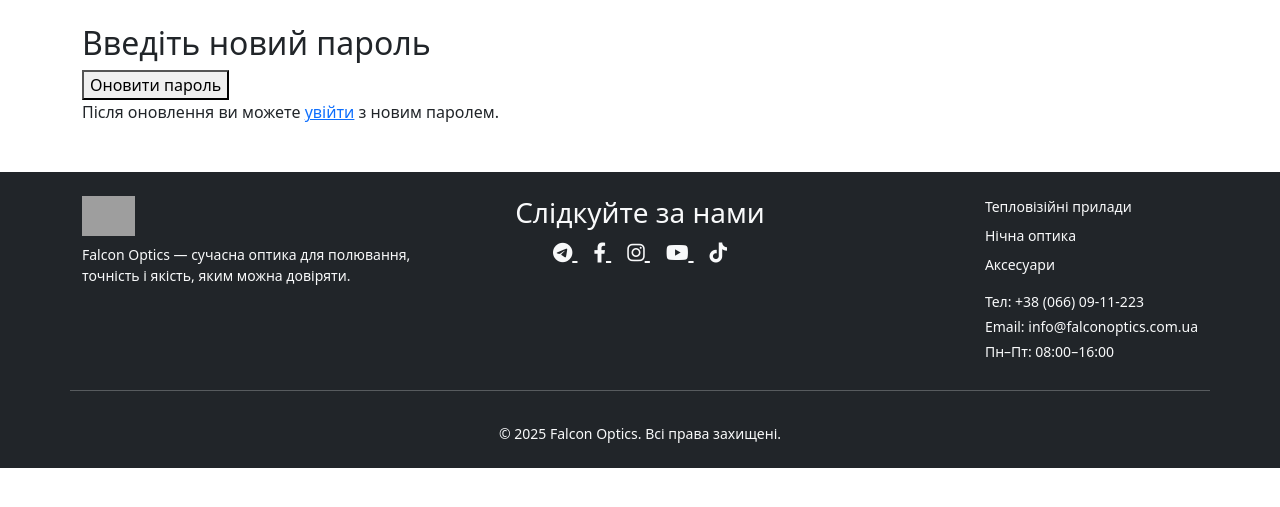
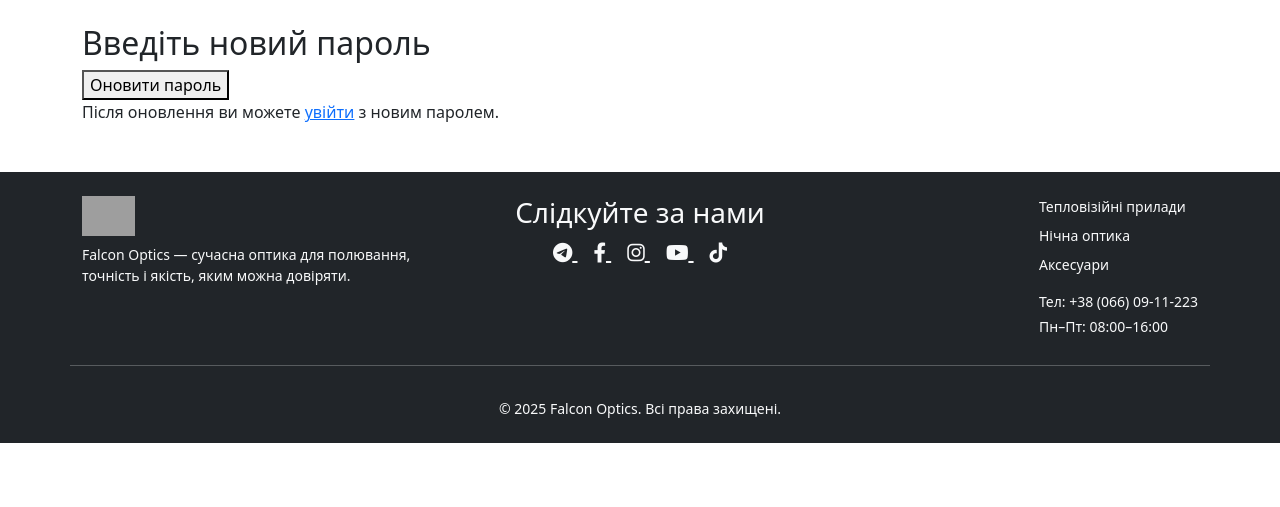
Before and after one commit to galatserega/store, a Django app: page /accounts/reset/1/1/ in a window 1280 px wide. Shown: the part 90-597 px from the top of the page. Run offline with Django 5.2, Linux system fonts and the light colour scheme; some libraries are stand-ins or nearby versions; grey boxes are pictures that could not be loaded.

Commit message:
deleted email for footer

```diff
--- a/main/templates/main/footer.html
+++ b/main/templates/main/footer.html
@@ -49,7 +49,6 @@
         </div>
 
         <p class="small mb-1">Тел: <a href="tel:0660911223" class="text-light text-decoration-none">+38 (066) 09-11-223</a></p>
-        <p class="small mb-1">Email: <a href="mailto:galatserega@gmail.com" class="text-light text-decoration-none">info@falconoptics.com.ua</a></p>
         <p class="small mb-1" class="text-light text-decoration-none">Пн–Пт: 08:00–16:00</p>
       </div>
     </div>
```
